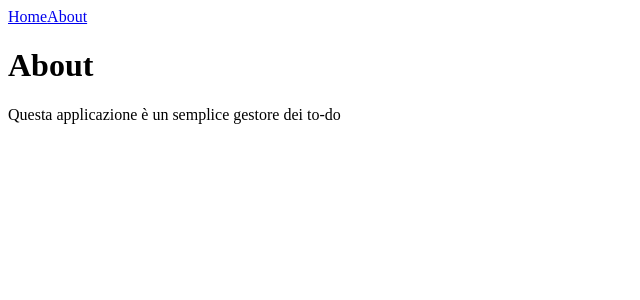
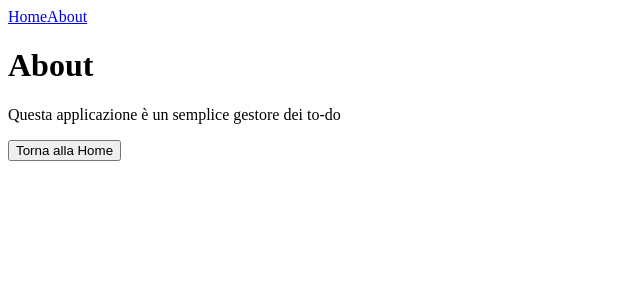
Before and after one commit to Giuliazeolla/MiaTech, a React (Vite) app in the folder router-dom/: page /about in a window 1280 px wide. Shown: the top 300 px of the page, without its empty margins (0-640 px from the left). Built offline with nearby package versions, Linux system fonts and the light colour scheme.

Commit message:
added button

```diff
--- a/router-dom/src/pages/About.jsx
+++ b/router-dom/src/pages/About.jsx
@@ -1,10 +1,17 @@
 import React from "react";
+import { useNavigate } from "react-router-dom";
 
 const About = () => {
+    const navigate = useNavigate();
+    const goToHome = () => {
+        navigate('/');
+    }
+
     return (
         <div>
             <h1>About</h1>
             <p>Questa applicazione è un semplice gestore dei to-do</p>
+            <button onClick={goToHome}>Torna alla Home</button>
         </div>
     )
 };
```
